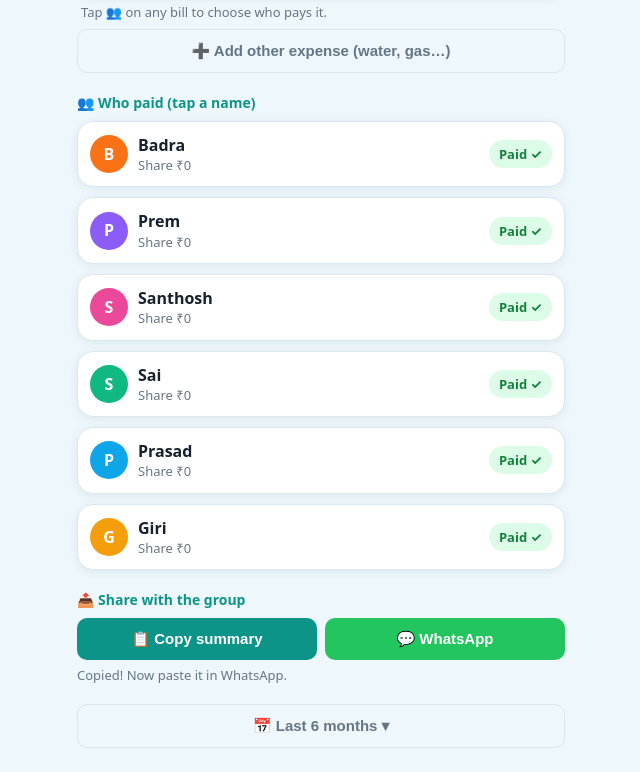
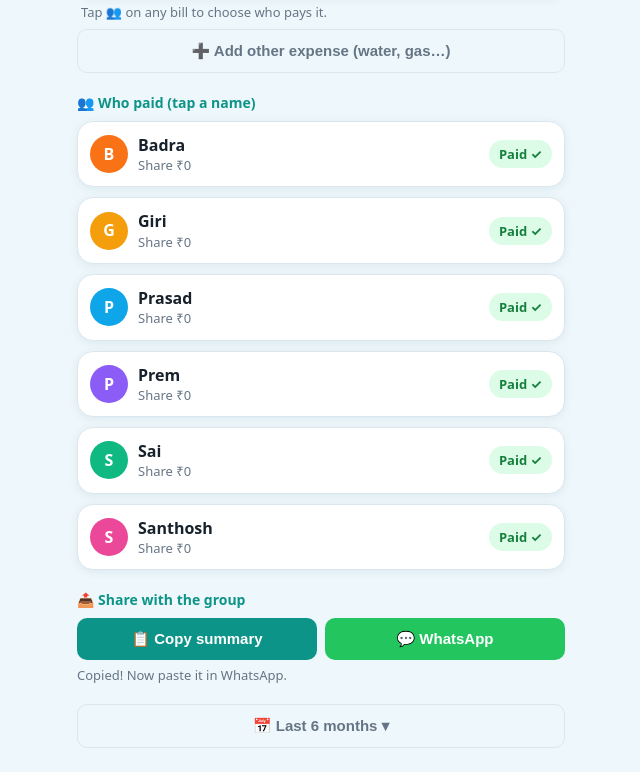
Before and after one commit to veerabhadra67890/room-split, a plain HTML site: page index.html in a window 1280 px wide. Both pictures are taken after a click on the button "📋 Copy summary". Shown: the part 405-1177 px from the top of the page, without its empty margins (319-959 px from the left). Drawn offline with Linux system fonts and the light colour scheme.

Commit message:
Add files via upload

```diff
--- a/index.html
+++ b/index.html
@@ -103,12 +103,19 @@
 </main>
 
 <script>
+  // Keep this list in the SAME order always (saved data depends on it)
   const NAMES = ["Badra", "Prem", "Santhosh", "Sai", "Prasad", "Giri"];
   const COLORS = ["#f97316", "#8b5cf6", "#ec4899", "#10b981", "#0ea5e9", "#f59e0b"];
+
+  // Alphabetical order for showing on screen: Badra, Giri, Prasad, Prem, Sai, Santhosh
+  const ORDER = NAMES.map((n, i) => i).sort((a, b) => NAMES[a].localeCompare(NAMES[b]));
+  const SORTED = ORDER.map(i => NAMES[i]);
+
   const $ = id => document.getElementById(id);
   const num = v => parseFloat(v) || 0;
   const fmt = n => "₹" + (Math.round(n * 100) / 100).toLocaleString("en-IN");
   const esc = s => s.replace(/[&<>"]/g, c => ({ "&": "&amp;", "<": "&lt;", ">": "&gt;", '"': "&quot;" }[c]));
+  const sortNames = list => list.slice().sort((a, b) => a.localeCompare(b));
 
   // which panels are open
   const openPanels = new Set();
@@ -120,8 +127,10 @@
     applyOpen();
   }
 
-  // One card for each person (tap the top to open)
-  $("people").innerHTML = NAMES.map((n, i) => `
+  // One card for each person, in alphabetical order (tap the top to open)
+  $("people").innerHTML = ORDER.map(i => {
+    const n = NAMES[i];
+    return `
     <div class="card" id="card${i}">
       <div class="ph" onclick="tg('pp${i}')">
         <div class="av" style="background:${COLORS[i]}">${n[0]}</div>
@@ -136,8 +145,8 @@
         <button class="g pill" onclick="tg('op${i}')">🔴 Raise objection</button>
         <div class="pn sub" id="op${i}"><input class="t" style="width:100%" id="obj${i}" placeholder="e.g. power bill too high"></div>
       </div>
-    </div>
-  `).join("");
+    </div>`;
+  }).join("");
 
   function fullPay(i) {
     const { share } = compute(current());
@@ -153,7 +162,7 @@
     : `👥 All ${NAMES.length}`;
 
   function drawChips(el, list) {
-    el.innerHTML = NAMES.map(n =>
+    el.innerHTML = SORTED.map(n =>
       `<button class="chip ${list.includes(n) ? "" : "on"}" data-n="${n}">${n}</button>`
     ).join("");
     el.querySelectorAll("button").forEach(b => {
@@ -231,7 +240,8 @@
 
   function flags() {
     const list = [];
-    NAMES.forEach((n, i) => {
+    ORDER.forEach(i => {
+      const n = NAMES[i];
       const t = $("obj" + i).value.trim();
       $("card" + i).classList.toggle("obj", !!t);
       $("flag" + i).textContent = t ? "  🔴 Objection" : "";
@@ -274,17 +284,18 @@
     ];
     items.forEach(([label, amt, left]) => {
       if (num(amt) > 0) {
-        const note = left.length ? " (not for " + left.join(", ") + ")" : "";
+        const note = left.length ? " (not for " + sortNames(left).join(", ") + ")" : "";
         s += `${label}: ${num(amt)}${note}\n`;
       }
     });
     s += `*Total: ${total}*\n\n`;
-    NAMES.forEach((n, i) => {
+    ORDER.forEach(i => {
+      const n = NAMES[i];
       const bal = share[n] - num(d["paid" + i]);
       const status = bal > 0.005 ? "Due " + bal.toFixed(2) : "Paid ✓";
       s += `${n}: share ${share[n].toFixed(2)} - ${status}\n`;
     });
-    NAMES.forEach(n => {
+    SORTED.forEach(n => {
       const o = (d.obj[n] || "").trim();
       if (o) s += `\n🔴 ${n} objects: ${o}`;
     });
@@ -319,14 +330,15 @@
       const d = db[k];
       const { total, share } = compute(d);
       const due = [];
-      NAMES.forEach((n, i) => {
+      ORDER.forEach(i => {
+        const n = NAMES[i];
         const bal = share[n] - num(d["paid" + i]);
         if (bal > 0.005) due.push(`${n} ${fmt(bal)}`);
       });
       const status = due.length
         ? `<span class="due">Pending: ${due.join(", ")}</span>`
         : `<span class="ok">All paid ✓</span>`;
-      const ob = NAMES.filter(n => ((d.obj || {})[n] || "").trim());
+      const ob = SORTED.filter(n => ((d.obj || {})[n] || "").trim());
       const objText = ob.length ? ` <span class="red">🔴 Objection: ${ob.join(", ")}</span>` : "";
       return `<div class="card" style="cursor:pointer" onclick="openMonth('${k}')">
         <div class="hd"><span>${k}</span><span>${fmt(total)}</span></div>
```
